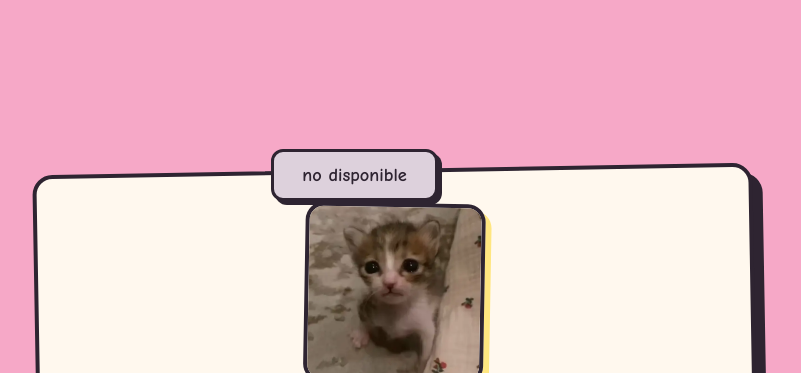
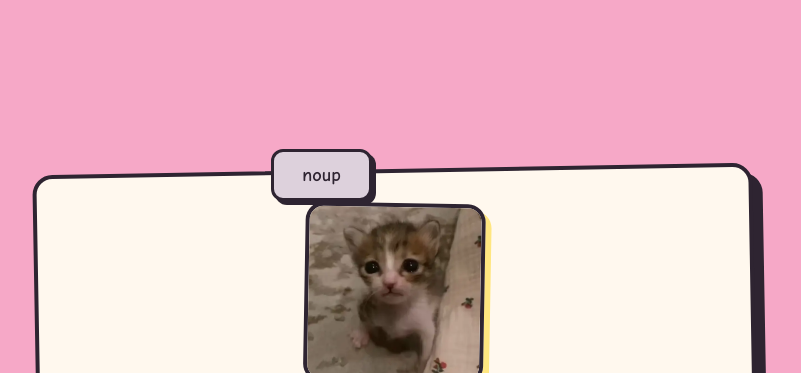
Before and after one commit to andrey2620/amorcita, a plain HTML site: page index.html in a window 1280 px wide. Both pictures are taken after a click on the button "No 🙈". Shown: the top 373 px of the page, without its empty margins (244-1045 px from the left). Drawn offline with Linux system fonts and the light colour scheme.

Commit message:
Increase random options for noButton text

```diff
--- a/index.html
+++ b/index.html
@@ -98,7 +98,7 @@
       }
       noButton.style.left = `${left}px`;
       noButton.style.top = `${top}px`;
-      noButton.textContent = ['No 🙈', 'nop', 'casi', 'intenta otra vez', 'no disponible', 'nopi' , 'noup'][Math.floor(Math.random() * 5)];
+      noButton.textContent = ['No 🙈', 'nop', 'casi', 'intenta otra vez', 'no disponible', 'nopi' , 'noup'][Math.floor(Math.random() * 7)];
     }
 
     noButton.addEventListener('pointerenter', dodge);
```
